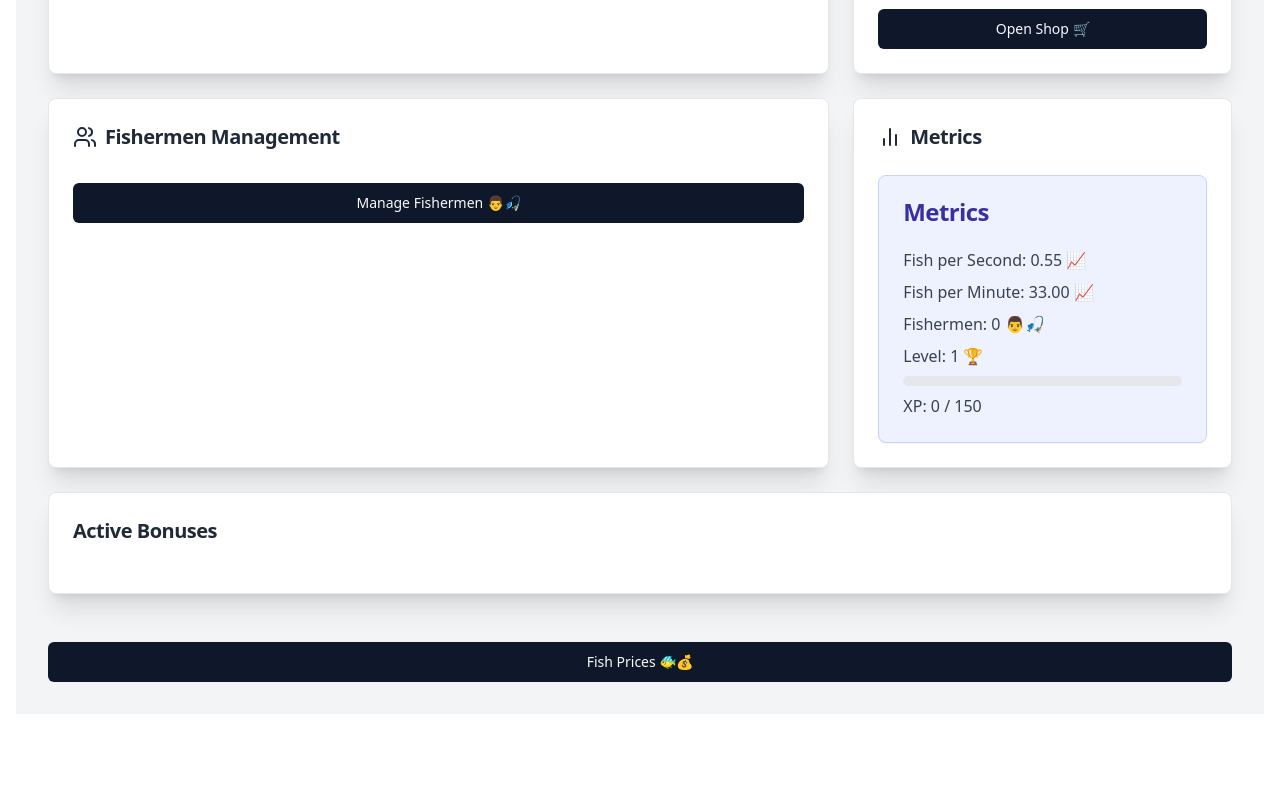
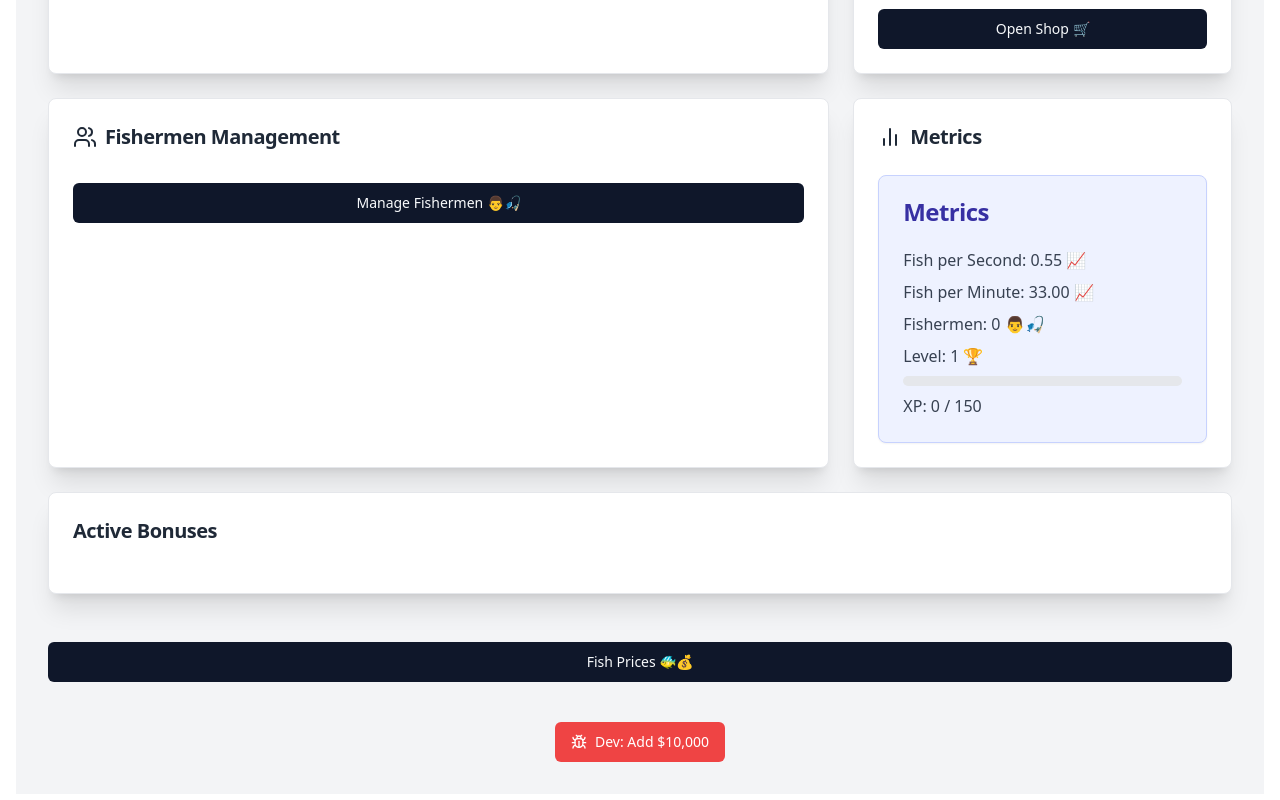
Before and after one commit to 0xSoltoshi/idle-fisherman-dreams, a React (Vite) app: page / in a window 1280 px wide. Shown: the part 764-1564 px from the top of the page. Before the commit the page ends 1494 px from the top, so only its background shows below. Built offline with nearby package versions, Linux system fonts and the light colour scheme.

Commit message:
Add dev button for money
Implement a button on the home screen that grants the user $10,000 each time it is clicked.
[skip gpt_engineer]

```diff
--- a/src/pages/Index.jsx
+++ b/src/pages/Index.jsx
@@ -7,7 +7,7 @@ import { Select, SelectContent, SelectItem, SelectTrigger, SelectValue } from "@
 import { toast } from "sonner";
 import { format, isToday } from 'date-fns';
 import { useTheme } from 'next-themes';
-import { Moon, Sun, Fish, DollarSign, Users, BarChart2 } from 'lucide-react';
+import { Moon, Sun, Fish, DollarSign, Users, BarChart2, Bug } from 'lucide-react';
 import FishermenManagement from "@/components/FishermenManagement";
 import FishPricesMenu from "@/components/FishPricesMenu";
 
@@ -452,6 +452,11 @@ const Index = () => {
     toast.success(`Sold all catches for $${totalMoneyEarned.toFixed(2)}!`);
   };
 
+  const handleDevMoney = () => {
+    setMoney(prevMoney => prevMoney + 10000);
+    toast.success("Added $10,000 for development!");
+  };
+
   const handleNet = () => {
     if (gear.net.level > 0 && netCooldown === 0) {
       const netDuration = 30 - (gear.net.level * 2); // Cooldown reduces with net level
@@ -794,6 +799,15 @@ const Index = () => {
           <div className="lg:col-span-3 flex justify-center mt-4">
             <FishPricesMenu fishPrices={fishPrices} />
           </div>
+
+          <div className="lg:col-span-3 flex justify-center mt-4">
+            <Button
+              onClick={handleDevMoney}
+              className="bg-red-500 hover:bg-red-600 text-white"
+            >
+              <Bug className="mr-2 h-4 w-4" /> Dev: Add $10,000
+            </Button>
+          </div>
         </main>
       </div>
     </div>
```
